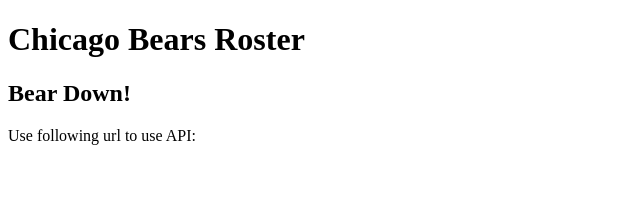
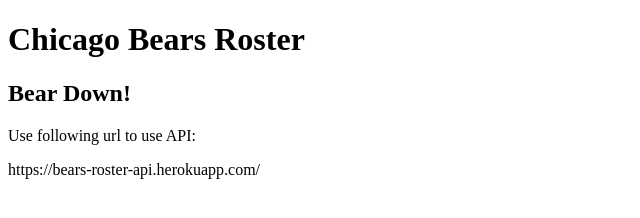
Before and after one commit to wpatt849/chicago-bears-api, a website: page index.html in a window 1280 px wide. Shown: the whole page, without its empty margins (0-640 px from the left). Drawn offline with Linux system fonts and the light colour scheme.

Commit message:
added changes to index.html

```diff
--- a/index.html
+++ b/index.html
@@ -10,6 +10,7 @@
     <h1>Chicago Bears Roster</h1>
     <h2>Bear Down!</h2>
     <p>Use following url to use API:</p>
+    <p> https://bears-roster-api.herokuapp.com/</p>
 
 </body>
 </html>
```
